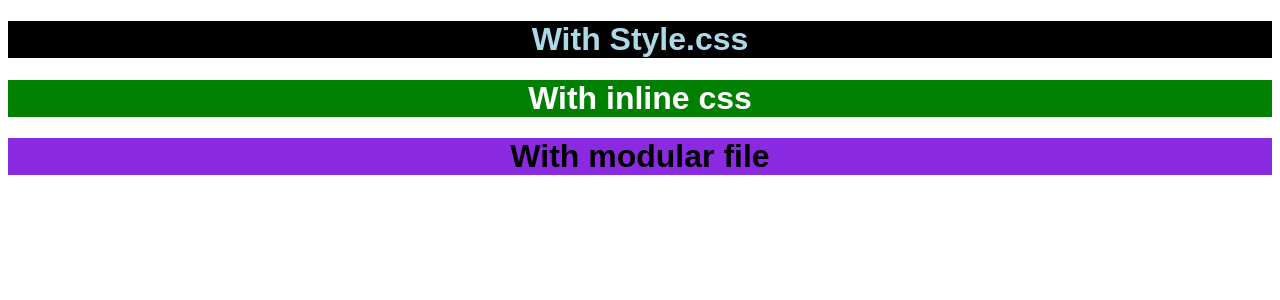
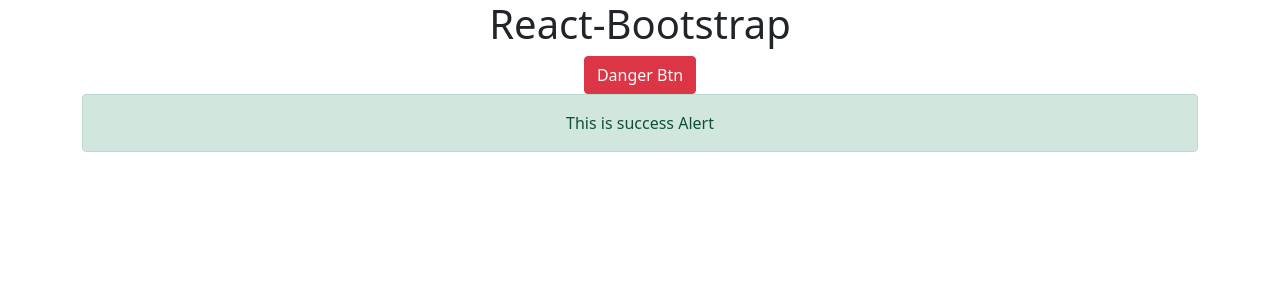
Before and after one commit to yash-jivani/Learn-React-CS, a React (Create React App) app: page / in a window 1280 px wide. Shown: the top 300 px of the page. Built offline with nearby package versions, Linux system fonts and the light colour scheme.

Commit message:
install/demo React-bootstrap

```diff
--- a/package.json
+++ b/package.json
@@ -6,7 +6,9 @@
     "@testing-library/jest-dom": "^5.16.2",
     "@testing-library/react": "^12.1.2",
     "@testing-library/user-event": "^13.5.0",
+    "bootstrap": "^5.1.3",
     "react": "^17.0.2",
+    "react-bootstrap": "^2.1.2",
     "react-dom": "^17.0.2",
     "react-scripts": "5.0.0",
     "web-vitals": "^2.1.4"
--- a/src/App.js
+++ b/src/App.js
@@ -1,30 +1,12 @@
-
-/*
-
-3 ways to add css :
-1) with normal css file
-2) with inline css
-3) with modular css file
-
-*/
-
 import React from 'react'
-import "./style.css"
-import style from "./custom.module.css"
+import {Button,Alert} from 'react-bootstrap'
 
 export default function App() {
   return (
     <div className='container'>
-
-      {/* 1. with normal css file */}
-      <h1 className='heading1'>With Style.css</h1>
-
-      {/* 2. with inline css */}
-      <h1 style={{background:"green",color:'white'}}>With inline css</h1>
-
-      {/* 3. with modular file | sytx : {style.className} */}
-      <h1 className={style.edit}>With modular file</h1>
-
+    <h1>React-Bootstrap</h1>
+    <Button variant="danger">Danger Btn</Button>
+    <Alert variant='success'>This is success Alert</Alert>
     </div>
   )
 }
--- a/src/index.js
+++ b/src/index.js
@@ -2,6 +2,7 @@
 import ReactDOM from 'react-dom';
 import './index.css';
 import App from './App';
+import 'bootstrap/dist/css/bootstrap.min.css';  // react-bootstrap
 import reportWebVitals from './reportWebVitals';
 
 ReactDOM.render(
```
Also changed, not shown: 1 other file (tests, documents, lock files or other folders).
